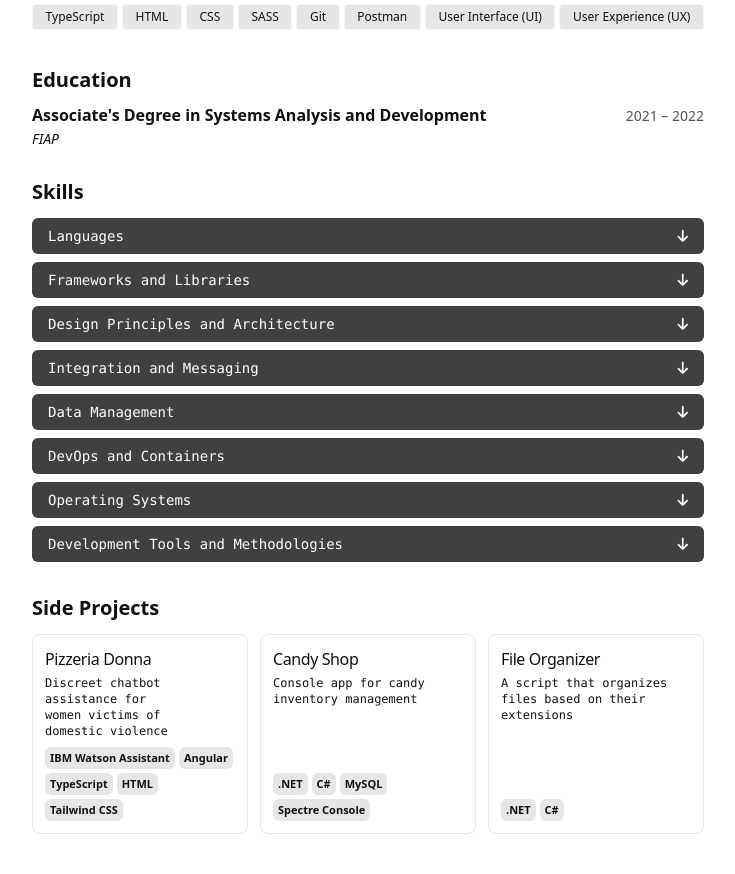
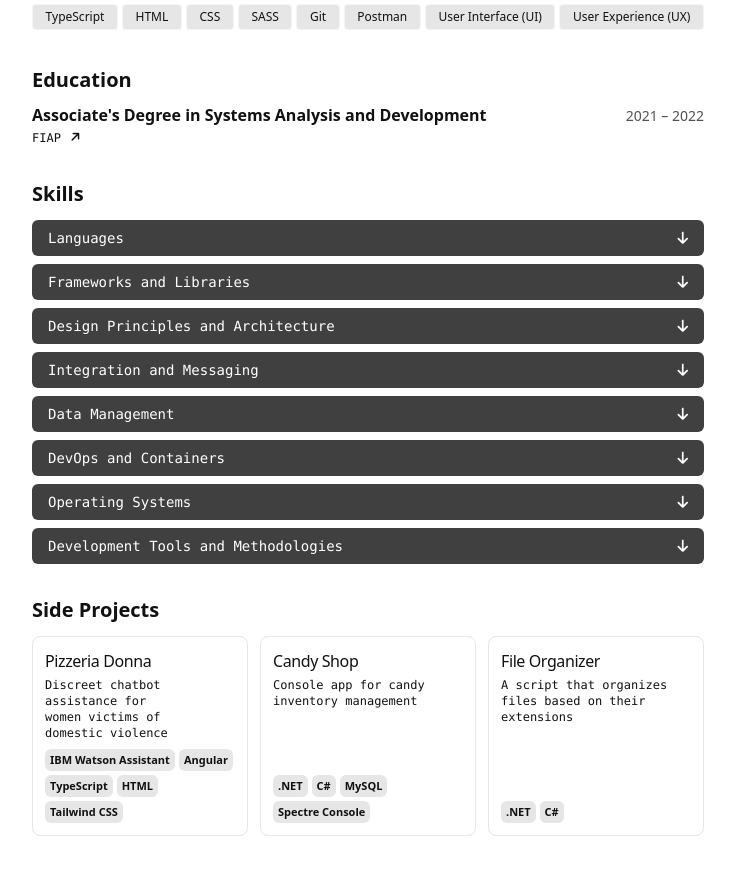
Before and after one commit to wilsonsouto/portfolio, an Angular app: page / in a window 1280 px wide. Shown: the part 1140-2014 px from the top of the page, without its empty margins (272-1007 px from the left). Built offline with nearby package versions, Linux system fonts and the light colour scheme.

Commit message:
Refactor ProjectsComponent applying NavigationLinkComponent

```diff
--- a/src/app/core/components/main/education/education.component.html
+++ b/src/app/core/components/main/education/education.component.html
@@ -28,15 +28,12 @@
     <!-- #endregion -->
   </header>
   <!-- #region institution-->
-  <h3>
-    <a
+  <h3 class="text-pretty font-mono text-xs">
+    <app-navigation-link
       [attr.aria-label]="'Institution name: ' + education.institution.name"
-      target="_blank"
-      class="text-sm font-normal italic leading-none hover:underline print:text-[12px]"
-      href="{{ education.institution.href }}"
-    >
-      {{ education.institution.name }}
-    </a>
+      [href]="education.institution.url"
+      [value]="education.institution.name"
+    />
   </h3>
   <!-- #endregion -->
 </article>
--- a/src/app/core/components/main/education/education.component.ts
+++ b/src/app/core/components/main/education/education.component.ts
@@ -1,12 +1,13 @@
 import { CommonModule } from '@angular/common';
 import { Component } from '@angular/core';
 import { DateSpanComponent } from '@app/shared/components/date-span/date-span.component';
+import { NavigationLinkComponent } from '@app/shared/components/navigation-link/navigation-link.component';
 import { SectionHeadingComponent } from '@app/shared/components/section-heading/section-heading.component';
 
 interface Education {
   institution: {
     name: string;
-    href: string;
+    url: string;
   };
   startDate: string;
   endDate: string;
@@ -16,7 +17,12 @@ interface Education {
 @Component({
   selector: 'app-education',
   standalone: true,
-  imports: [CommonModule, SectionHeadingComponent, DateSpanComponent],
+  imports: [
+    CommonModule,
+    SectionHeadingComponent,
+    DateSpanComponent,
+    NavigationLinkComponent,
+  ],
   templateUrl: './education.component.html',
 })
 export class EducationComponent {
@@ -24,7 +30,7 @@ export class EducationComponent {
     {
       institution: {
         name: 'FIAP',
-        href: 'https://www.fiap.com.br/',
+        url: 'https://www.fiap.com.br/',
       },
       startDate: '2021',
       endDate: '2022',
```
